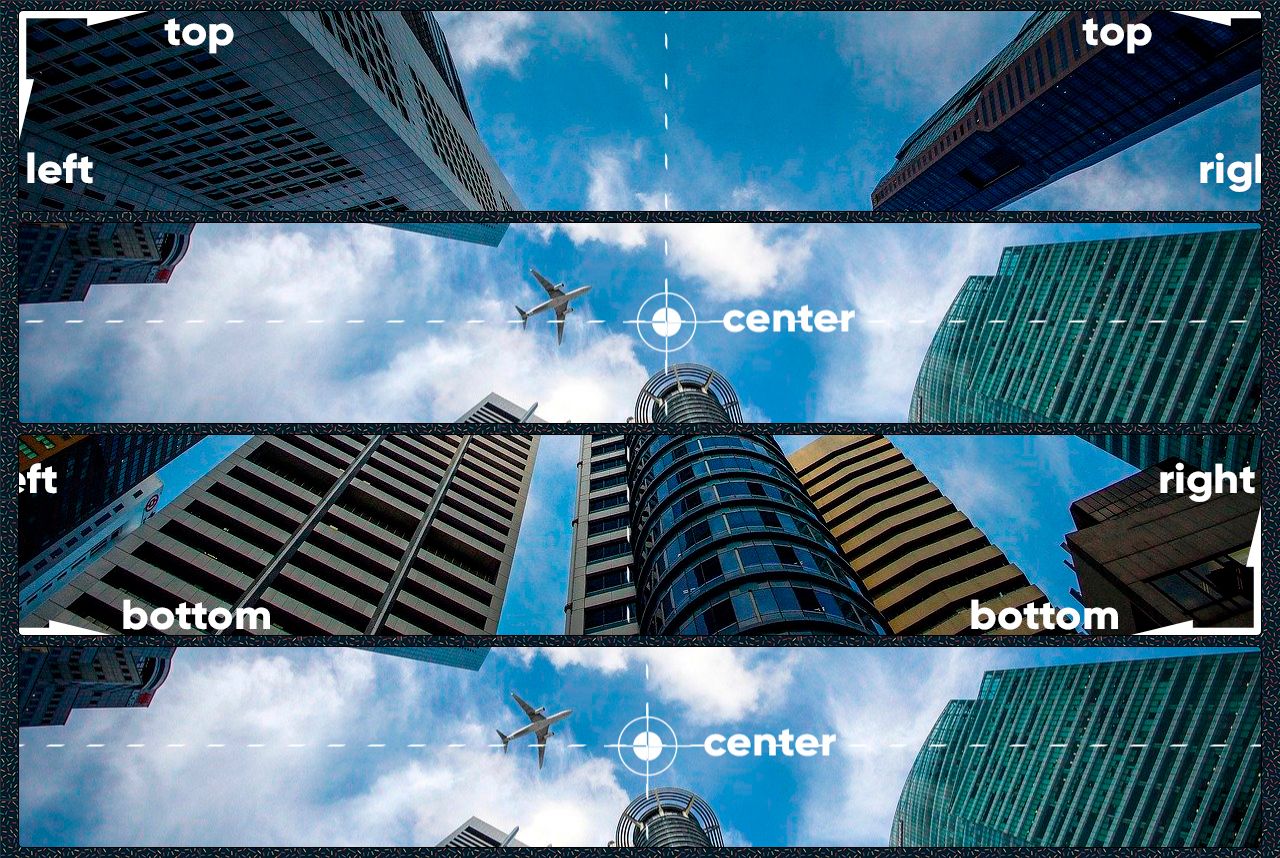
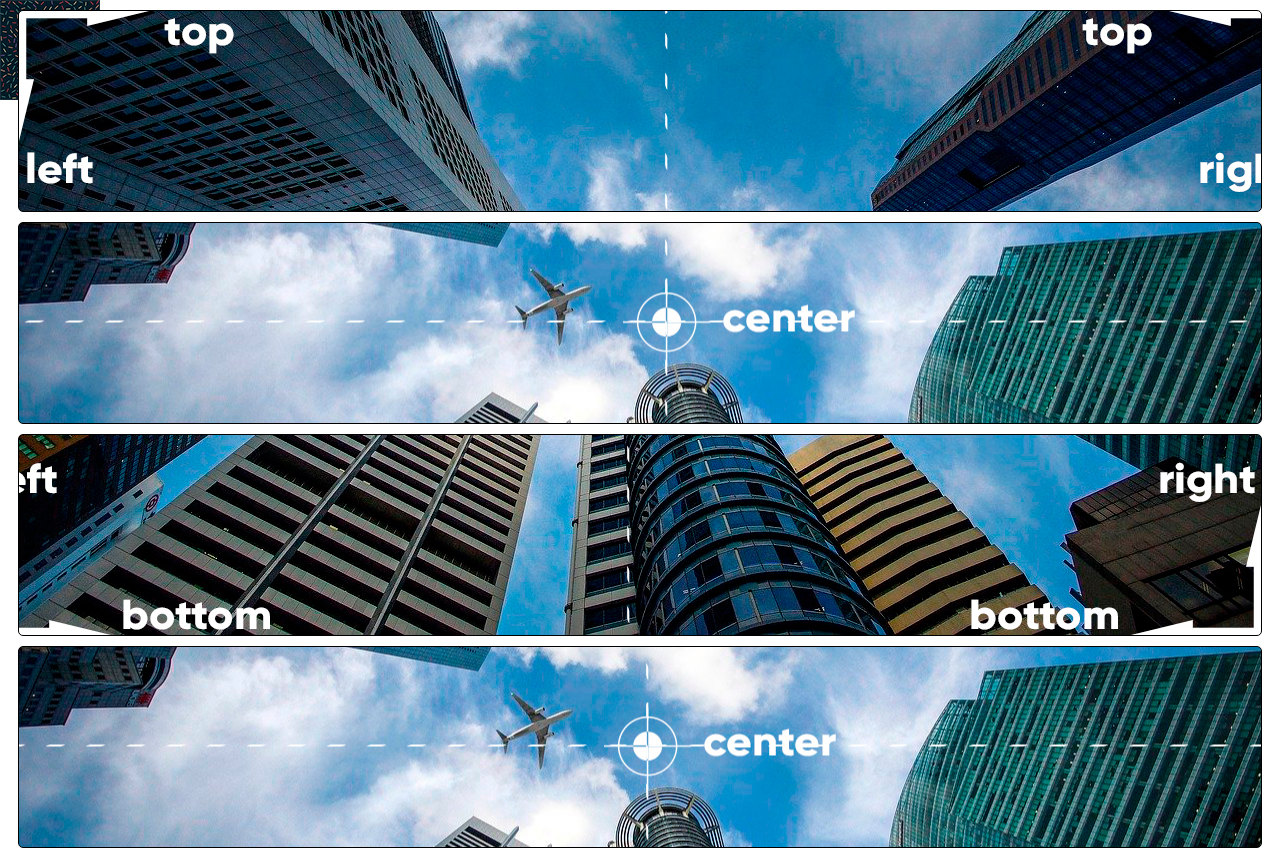
Before and after one commit to luanalbis/Html_CSS, a plain HTML site: page aula22.1-sobre-img-2/index.html in a window 1280 px wide. Drawn offline with Linux system fonts and the light colour scheme.

Commit message:
Update style.css

```diff
--- a/aula22.1-sobre-img-2/style.css
+++ b/aula22.1-sobre-img-2/style.css
@@ -2,7 +2,9 @@
 
 body{
     background-image: url(../aula22-imagens-sobre-imagens/imagens/imagens-cap19/pattern001.png);
-    background-repeat: repeat;
+    background-repeat:no-repeat ;
+    height: 99%vh;
+    background-position: left top;
 }
 
 .q{
```
